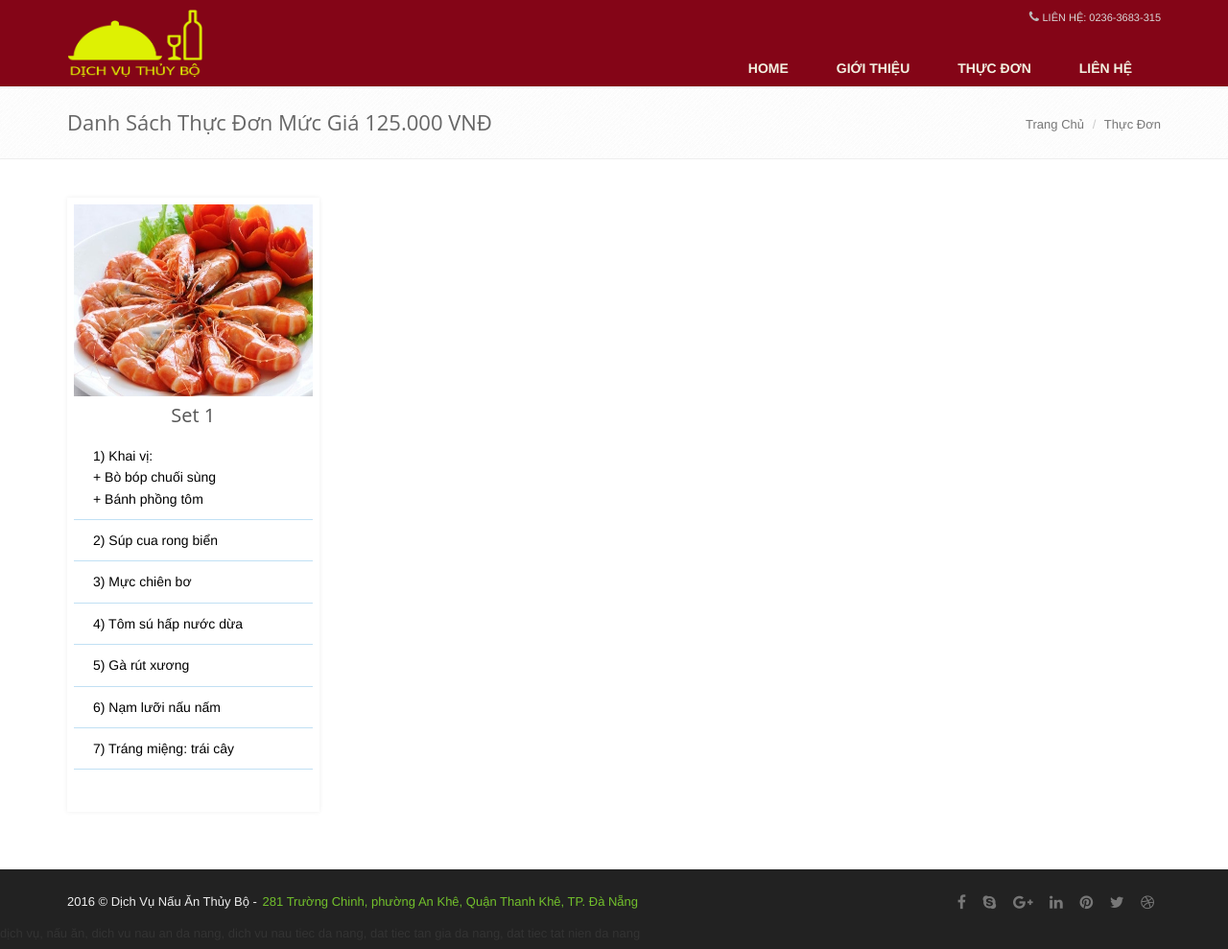
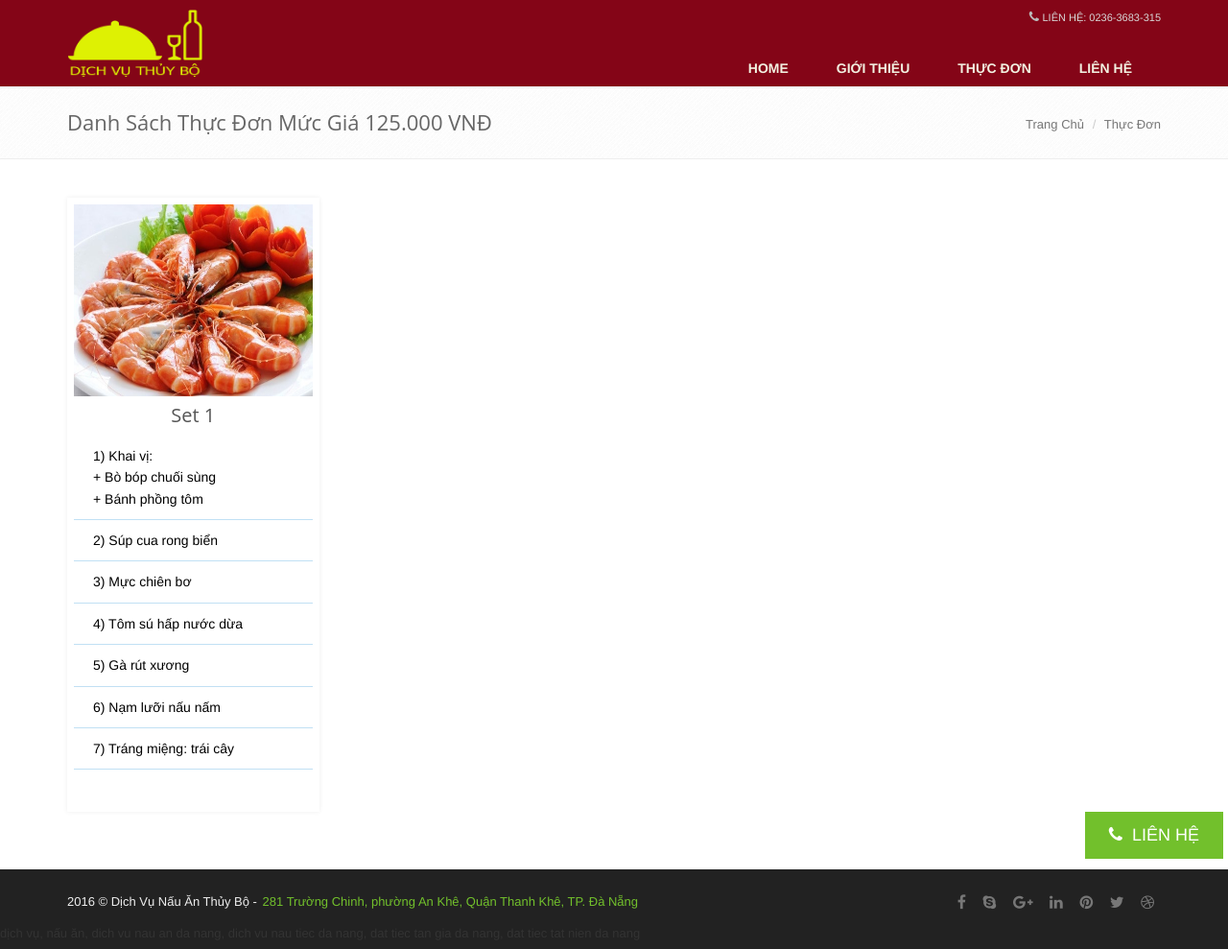
Before and after one commit to nguyenpc/thuybodanang, a Jekyll site: the page built from menu125.html, in a window 1280 px wide. Shown: the top 989 px of the page at 96% size. Built offline with Jekyll 4.4.1, drawn with Linux system fonts in a browser that asks for light colours; grey boxes are pictures that could not be loaded.

Commit message:
Update menu125.html

```diff
--- a/menu125.html
+++ b/menu125.html
@@ -42,3 +42,6 @@
     </div>
   </div>
 </div>
+<div style="position:fixed;bottom:5px;right:5px;/* width: 50px; *//* height: 50px; */background: red;border-radius: 50%;justify-content: center;align-items: center;display: flex;">
+    <a href="/lien-he" class="btn-u btn-u-lg"><i class="fa fa-phone"></i>&nbsp;&nbsp;LIÊN HỆ</a>
+</div>
```
